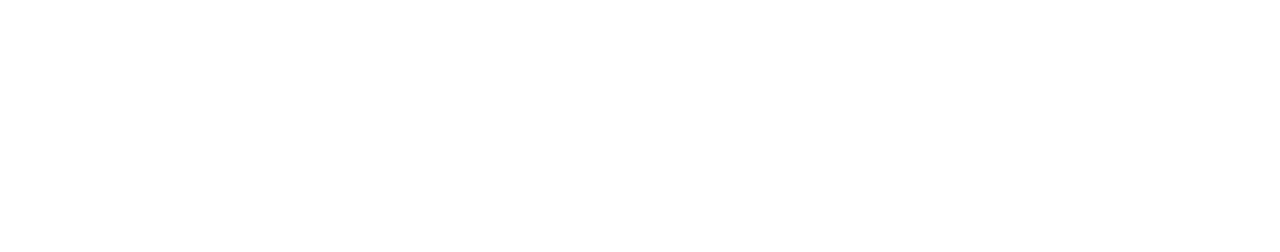
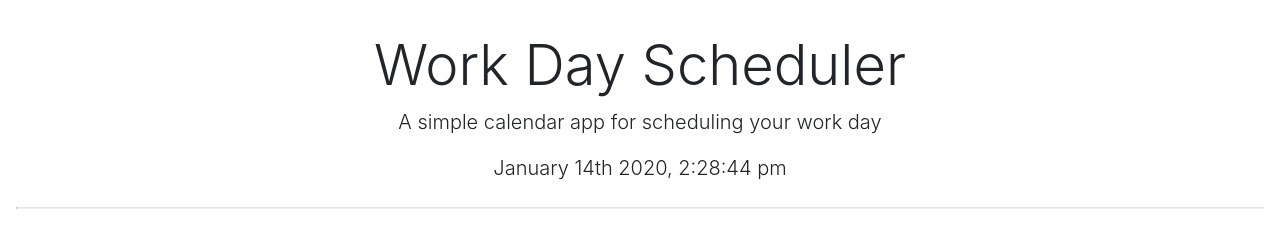
Before and after one commit to SheriR/Day-Planner, a plain HTML site: page DayPlanner.html in a window 1280 px wide. Drawn offline with nearby package versions, Linux system fonts and the light colour scheme.

Commit message:
added time from Moments.js

```diff
--- a/Assets/DayPlanner.css
+++ b/Assets/DayPlanner.css
@@ -0,0 +1,26 @@
+body {
+
+
+}
+
+.jumbotron{
+    text-align: center;
+    font-weight: 200;
+    background-color: white;
+    padding: 2rem 1rem 1rem 1rem;
+}
+
+.display-4 {
+    display: inline-block;
+    font-weight: 350;
+}
+
+hr {
+    display: block;
+    margin-top: 0.5em;
+    margin-bottom: 0.5em;
+    margin-left: auto;
+    margin-right: auto;
+    border-style: inset;
+    border-width: 1px;
+  }
--- a/Assets/DayPlanner.js
+++ b/Assets/DayPlanner.js
@@ -0,0 +1,6 @@
+$(document).ready(function() {
+
+$("#currentDay").text(moment().format('MMMM Do YYYY, h:mm:ss a'));
+
+
+});
--- a/DayPlanner.html
+++ b/DayPlanner.html
@@ -9,13 +9,23 @@
   <link rel="stylesheet" href="./Assets/DayPlanner.css">
 
 </head>
+
 <body>
 
+    <div class="jumbotron">
+        <h1 class="display-4">Work Day Scheduler</h1>
+        <p class="lead">A simple calendar app for scheduling your work day</p>
+        <p id="currentDay" class="lead">CurrentDay</p>
+        <hr class="my-4">
+        </div>
+
+    <div class="calendar-container"></div>
 
 
     <!-- JavaScript -->
-  <script src="https://cdnjs.cloudflare.com/ajax/libs/moment.js/2.24.0/moment.min.js"></script>
-   <script src="./Assets/DayPlanner.js"></script>
+    <script src="https://ajax.googleapis.com/ajax/libs/jquery/3.4.1/jquery.min.js"></script>
+    <script src="https://momentjs.com/downloads/moment.js"></script>
+    <script src="./Assets/DayPlanner.js"></script>
 
 </body>
 </html>
```
